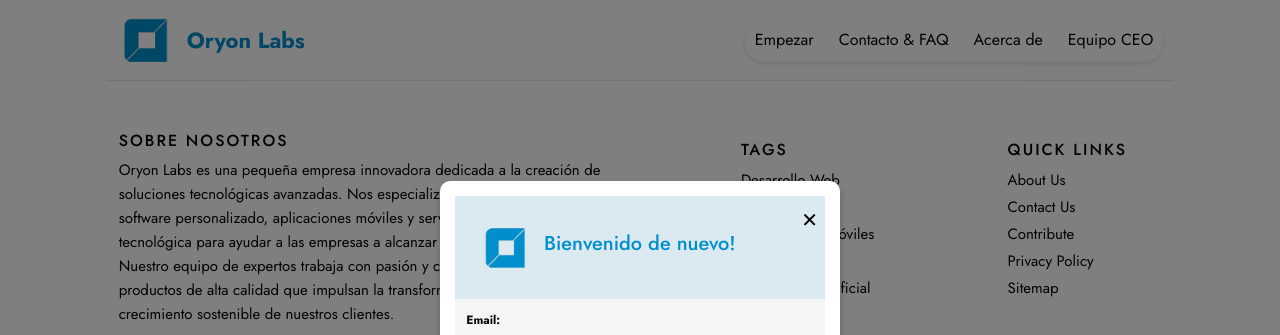
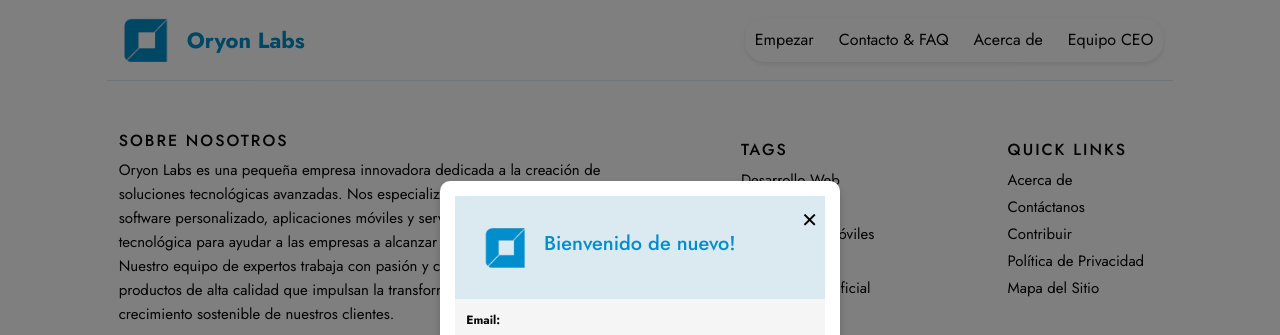
Before and after one commit to DiegoDexx/oryonLabsFront, a React (Vite) app: page /login in a window 1280 px wide. Shown: the top 335 px of the page. Built offline with nearby package versions, Linux system fonts and the light colour scheme.

Commit message:
footer_links_change4

```diff
--- a/src/components/footer.jsx
+++ b/src/components/footer.jsx
@@ -30,11 +30,11 @@ const Footer = () => {
           <div className="col-xs-6 col-md-2">
             <h6>Quick Links</h6>
             <ul className="footer-links">
-              <li><a href="/faq">About Us</a></li>
-              <li><a href="/faq">Contact Us</a></li>
-              <li><a href="#">Contribute</a></li>
-              <li><a href="#">Privacy Policy</a></li>
-              <li><a href="#">Sitemap</a></li>
+              <li><a href="/faq">Acerca de</a></li>
+              <li><a href="/faq">Contáctanos</a></li>
+              <li><a href="#">Contribuir</a></li>
+              <li><a href="#">Política de Privacidad</a></li>
+              <li><a href="#">Mapa del Sitio</a></li>
             </ul>
           </div>
         </div>
```
